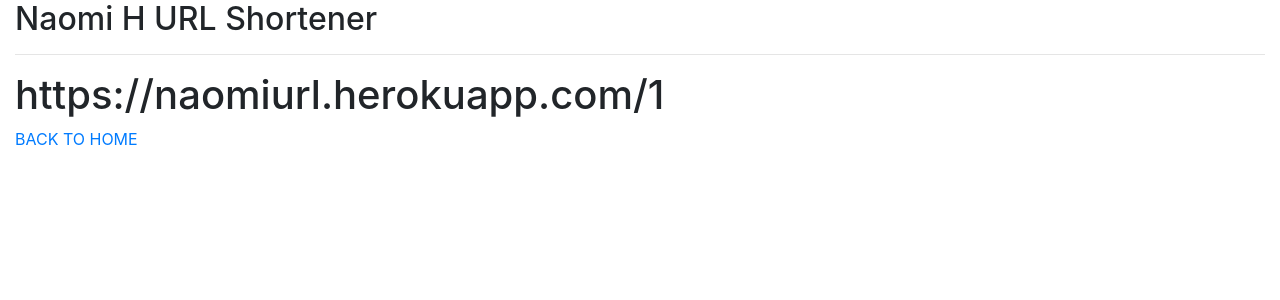
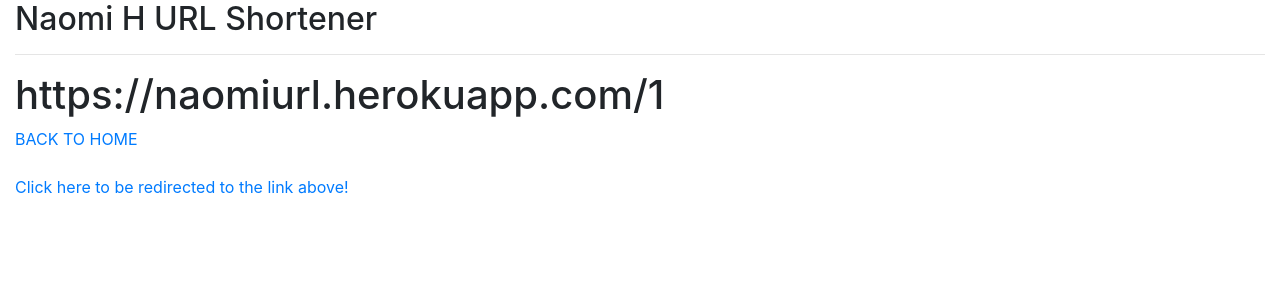
Before and after one commit to NaomiHaser/urlshort, a Flask app: page /display/1 in a window 1280 px wide. Shown: the top 300 px of the page. Run offline with Flask 2, Linux system fonts and the light colour scheme; some libraries are stand-ins or nearby versions.

Commit message:
add link

```diff
--- a/templates/shorturl.html
+++ b/templates/shorturl.html
@@ -5,4 +5,8 @@
 {% block content %}
     <h1>https://naomiurl.herokuapp.com/{{short_url_display}}</h1>
     <a href="naomiurl.herokuapp.com">BACK TO HOME</a>
+
+    <br>
+    <br>
+    <a href="https://naomiurl.herokuapp.com/{{short_url_display}}">Click here to be redirected to the link above!</a>
 {% endblock %}
```
